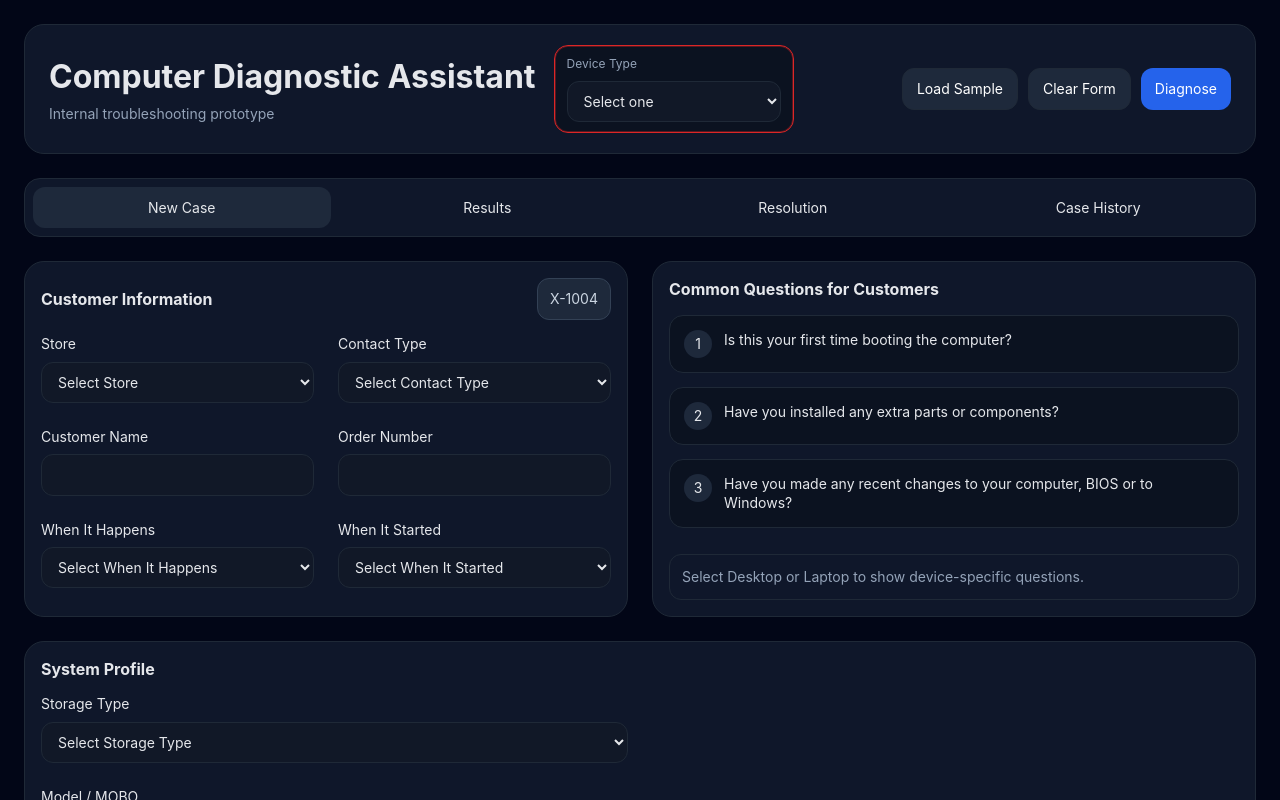
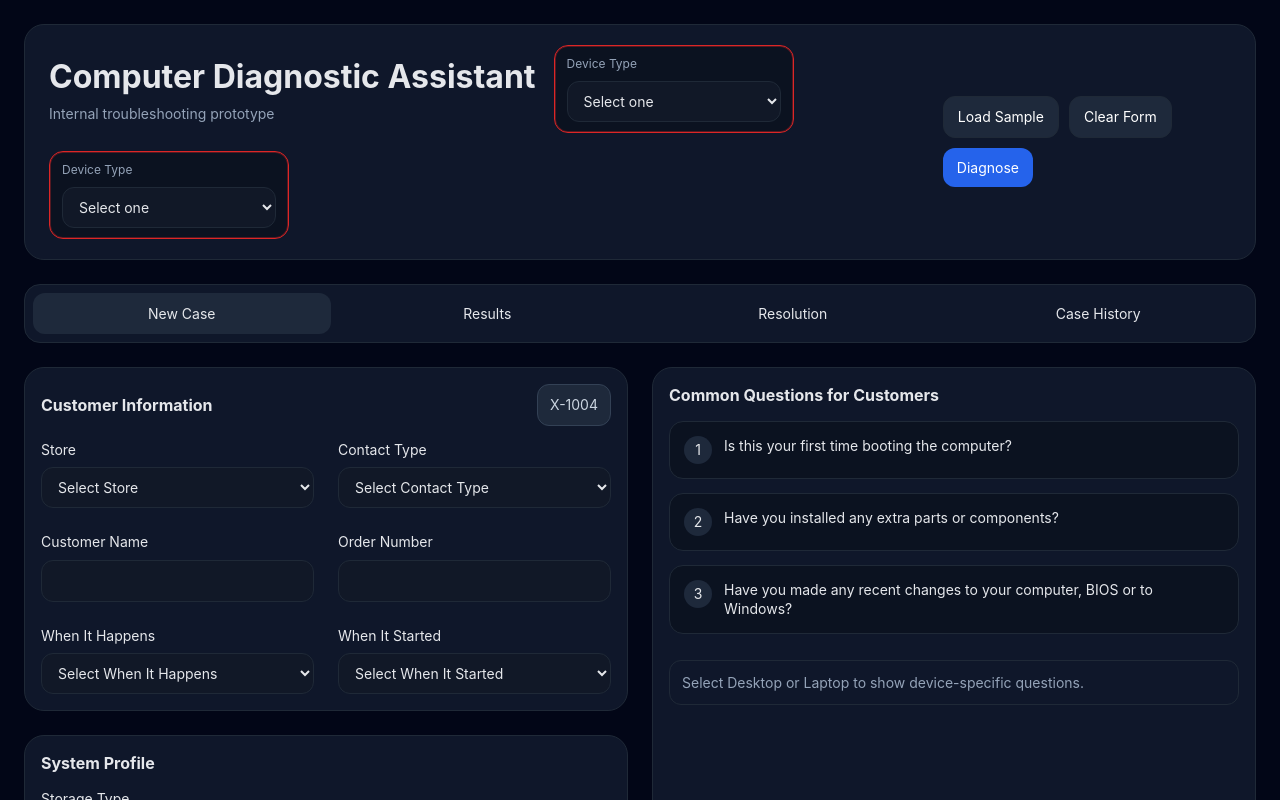
Before and after one commit to zediac41/computer-diagnostic-assistant, a React (Vite) app: page / in a window 1280 px wide. Shown: the top 800 px of the page. Built offline with nearby package versions, Linux system fonts and the light colour scheme.

Commit message:
Add device type selection to the form

```diff
--- a/src/App.tsx
+++ b/src/App.tsx
@@ -141,6 +141,19 @@ export default function App() {
                 ))}
               </select>
             </div>
+            <div className={form.deviceType ? "device-type-banner" : "device-type-banner needs-selection"}>
+              <label htmlFor="hero-device-type">Device Type</label>
+              <select
+                id="hero-device-type"
+                value={form.deviceType}
+                onChange={(event) => updateForm("deviceType", event.target.value)}
+              >
+                <option value="">Select one</option>
+                {OPTIONS.deviceTypes.map((type) => (
+                  <option key={type} value={type}>{type}</option>
+                ))}
+              </select>
+            </div>
           </div>
           <div className="button-row">
             <button className="secondary" onClick={loadSample}>Load Sample</button>
@@ -159,7 +172,10 @@ export default function App() {
         {activeTab === "new-case" ? (
           <div className="stack-lg">
             <div className="grid two">
-              <CustomerInfo form={form} updateForm={updateForm} />
+              <div className="stack-lg">
+                <CustomerInfo form={form} updateForm={updateForm} />
+                <SystemProfile form={form} updateForm={updateForm} />
+              </div>
               <CommonQuestions form={form} />
             </div>
             <SystemProfile form={form} updateForm={updateForm} />
```
